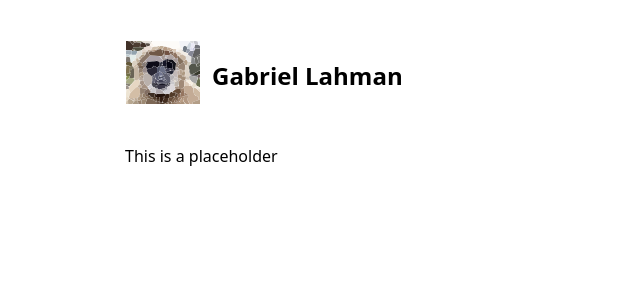
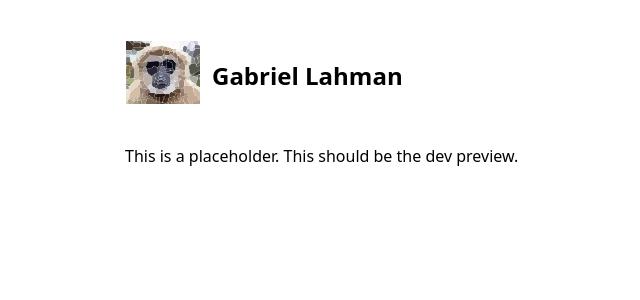
Before and after one commit to ebagl/its-gabriel, a Next.js app in the folder its-gabriel/: page / in a window 1280 px wide. Shown: the top 300 px of the page, without its empty margins (3-643 px from the left). Built offline with nearby package versions, Linux system fonts and the light colour scheme.

Commit message:
test dev preview

```diff
--- a/its-gabriel/src/app/Main.tsx
+++ b/its-gabriel/src/app/Main.tsx
@@ -3,7 +3,7 @@ import { SiteConstants } from "@/data/SiteConstants";
 export default function Home() {
     return (
         <div>
-            <h1 className="font-sans">This is a placeholder</h1>
+            <h1 className="font-sans">This is a placeholder. This should be the dev preview.</h1>
         </div>
     );
 }
```
